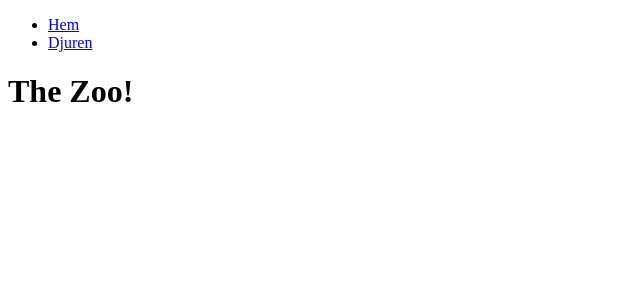
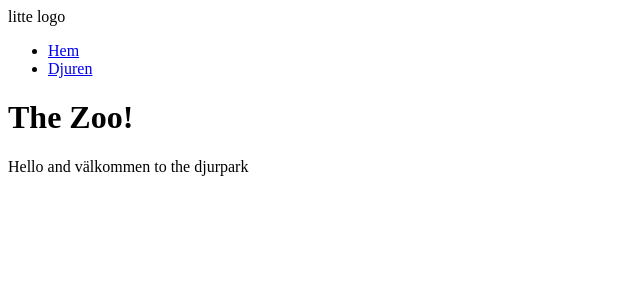
Before and after one commit to bergeper/React-The-Zoo, a React app: page / in a window 1280 px wide. Shown: the top 300 px of the page, without its empty margins (0-640 px from the left). Built offline with nearby package versions, Linux system fonts and the light colour scheme; the HTML template or start-up script is replaced by a standard one.

Commit message:
(feat): API call

```diff
--- a/src/components/Navbar/NavBar.tsx
+++ b/src/components/Navbar/NavBar.tsx
@@ -3,6 +3,7 @@ import { Link } from 'react-router-dom';
 export const Navbar = () => {
   return (
     <nav>
+      <div>litte logo</div>
       <ul>
         <li>
           <Link to='/'>Hem</Link>
--- /dev/null
+++ b/src/models/IAnimal.ts
@@ -0,0 +1,11 @@
+export interface IAnimal {
+  id: number;
+  name: string;
+  imageUrl: string;
+  latinName: string;
+  yearOfBirth: number;
+  shortDescription: string;
+  longDescription: string;
+  isFed: boolean;
+  lastFed: String;
+}
--- /dev/null
+++ b/src/models/IAnimalResponse.ts
@@ -0,0 +1,5 @@
+import { IAnimal } from './IAnimal';
+
+export interface IAnimalResponse {
+  animal: IAnimal[];
+}
--- a/src/pages/Animals/Animals.tsx
+++ b/src/pages/Animals/Animals.tsx
@@ -1,10 +1,30 @@
+import { useEffect, useState } from 'react';
 import { Navbar } from '../../components/Navbar/NavBar';
 import './Animals.scss';
+import { getAnimalsFromApi } from '../../services/getAnimalsFromApi';
+import { IAnimal } from '../../models/IAnimal';
 
 export const Animals = () => {
+  const [animals, setAnimals] = useState<IAnimal[]>([]);
+
+  useEffect(() => {
+    getAnimalsFromApi().then((res) => {
+      setAnimals(res);
+    });
+  }, []);
+  console.log(animals);
+
+  let animalsHtml: JSX.Element[] = [<></>];
+  animalsHtml = animals.map((a, i) => (
+    <div key={i}>
+      <h3>{a.name}</h3>
+    </div>
+  ));
+
   return (
     <>
       <Navbar></Navbar>
+      {animalsHtml}
     </>
   );
 };
--- a/src/pages/Home/Home.tsx
+++ b/src/pages/Home/Home.tsx
@@ -5,7 +5,10 @@ export const Home = () => {
   return (
     <>
       <Navbar></Navbar>
-      <h1>The Zoo!</h1>
+      <div>
+        <h1>The Zoo!</h1>
+        <p>Hello and välkommen to the djurpark</p>
+      </div>
     </>
   );
 };
--- /dev/null
+++ b/src/services/getAnimalsFromApi.ts
@@ -0,0 +1,10 @@
+import axios from 'axios';
+import { IAnimal } from '../models/IAnimal';
+
+export const getAnimalsFromApi = async () => {
+  const response = await axios.get<IAnimal[]>(
+    'https://animals.azurewebsites.net/api/animals'
+  );
+
+  return response.data;
+};
```
